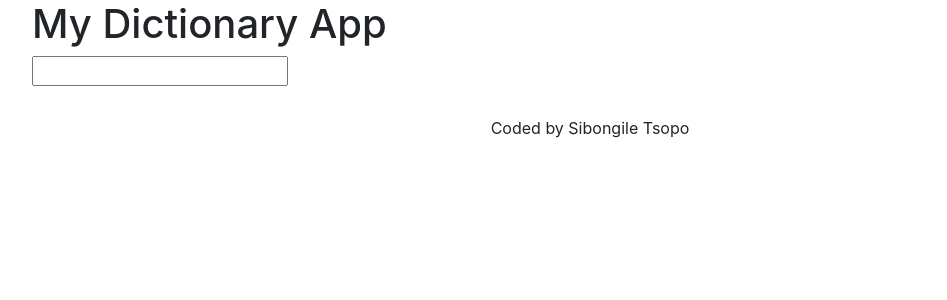
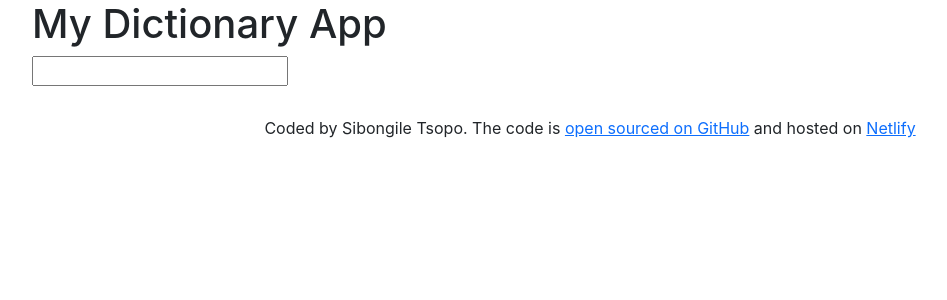
Before and after one commit to SibongileT88/dictionary-project, a React (Create React App) app: page / in a window 1280 px wide. Shown: the top 300 px of the page, without its empty margins (50-997 px from the left). Built offline with nearby package versions, Linux system fonts and the light colour scheme.

Commit message:
Updated footer with links to GitHub and Netlify

```diff
--- a/src/App.js
+++ b/src/App.js
@@ -11,7 +11,14 @@ export default function App() {
         <main>
           <Dictionary />
         </main>
-        <footer className="App-footer">Coded by Sibongile Tsopo</footer>
+        <footer className="App-footer">
+          Coded by Sibongile Tsopo. The code is{" "}
+          <a href="https://github.com/SibongileT88/dictionary-project">
+            open sourced on GitHub
+          </a>{" "}
+          and hosted on{" "}
+          <a href="https://silly-caramel-4f729c.netlify.app/">Netlify</a>
+        </footer>
       </div>
     </div>
   );
```
